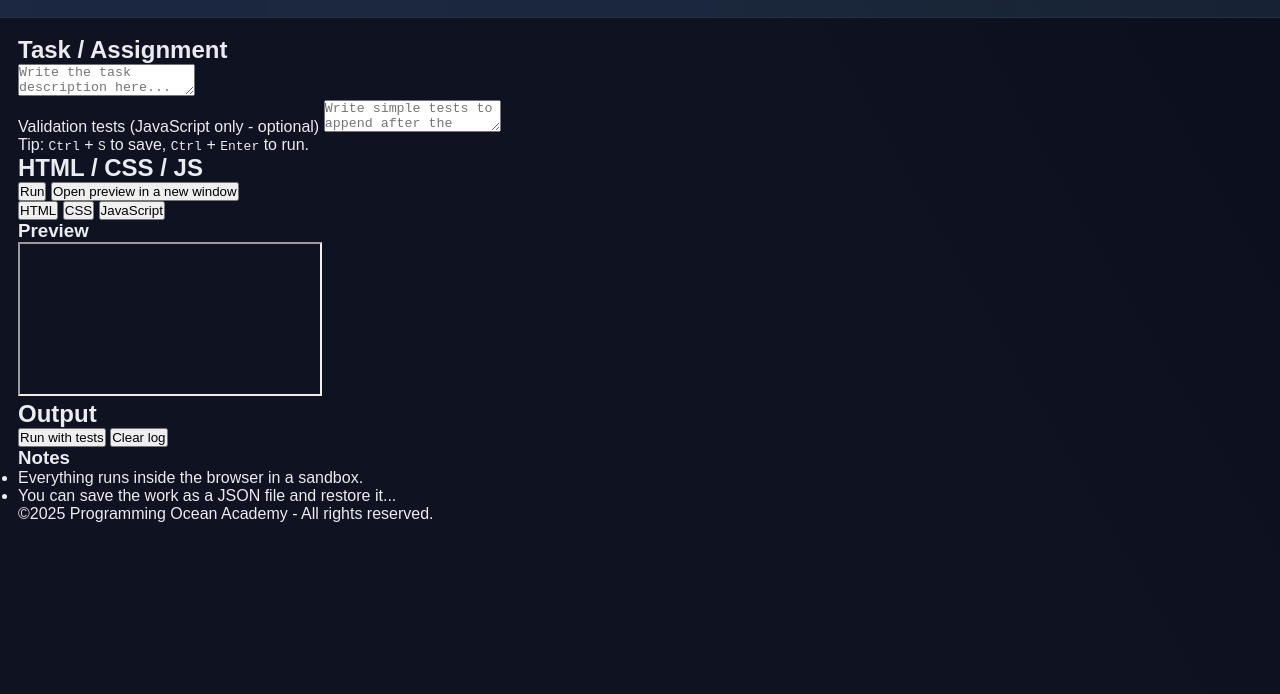
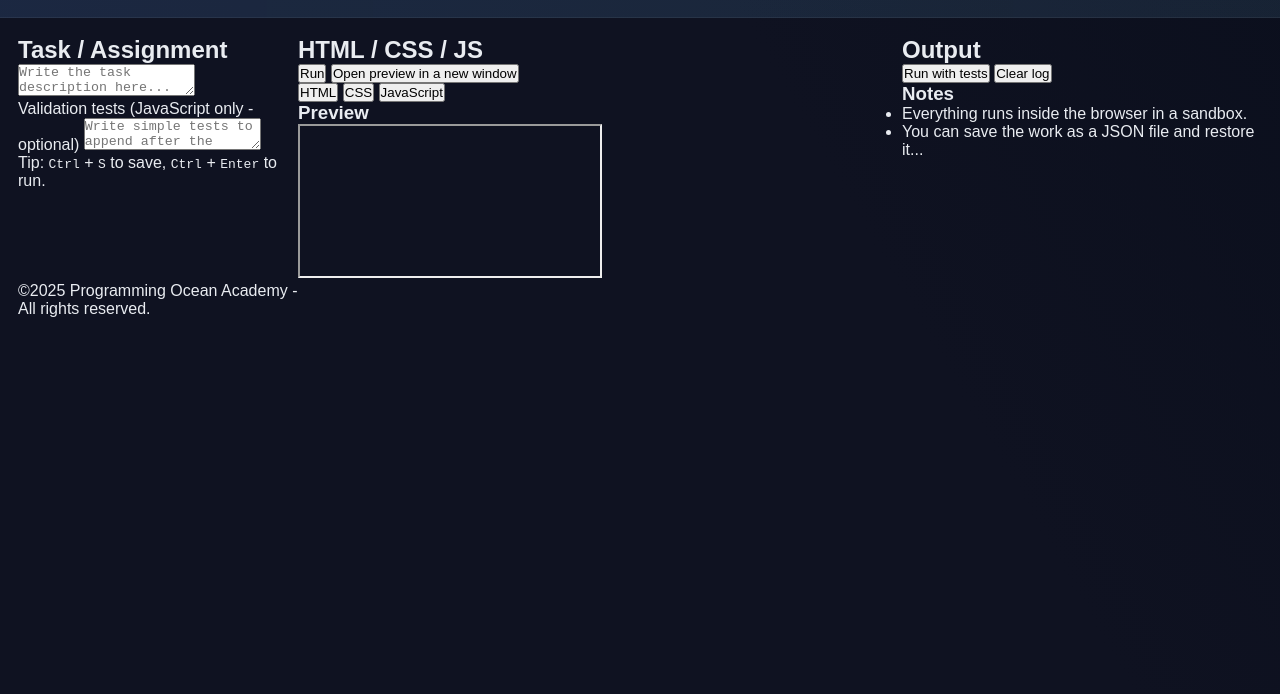
Before and after one commit to Yu3times/code-editor, a plain HTML site: page index.html in a window 1280 px wide. Shown: the part 106-800 px from the top of the page. Drawn offline with Linux system fonts and the light colour scheme.

Commit message:
fix: Place button rows in header within container

```diff
--- a/styles.css
+++ b/styles.css
@@ -67,4 +67,5 @@ main {
     margin-inline: auto;
     padding: 18px;
     display: grid;
+    grid-template-columns: 280px 1fr 360px;
 }
```
Also changed, not shown: index.html (+1 -1 lines).
